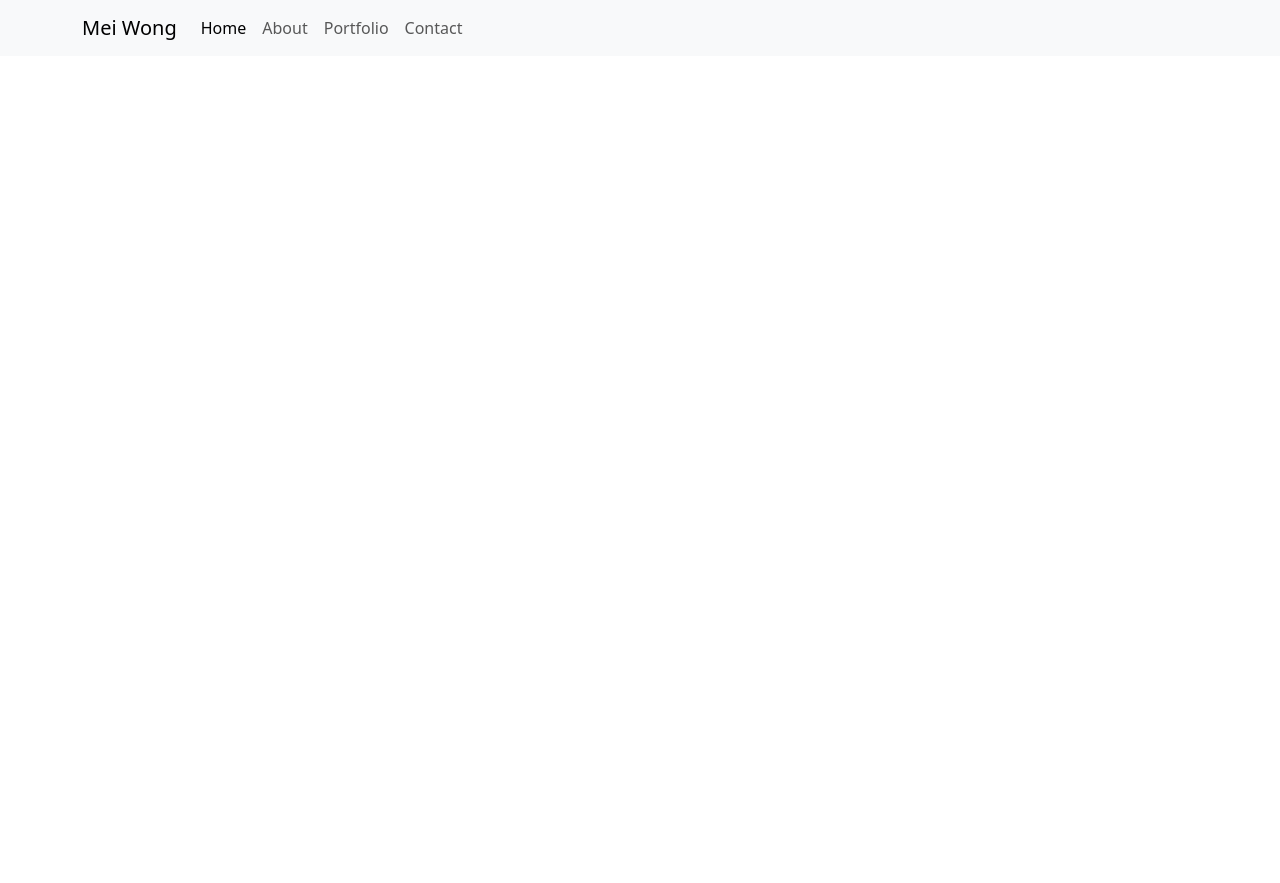
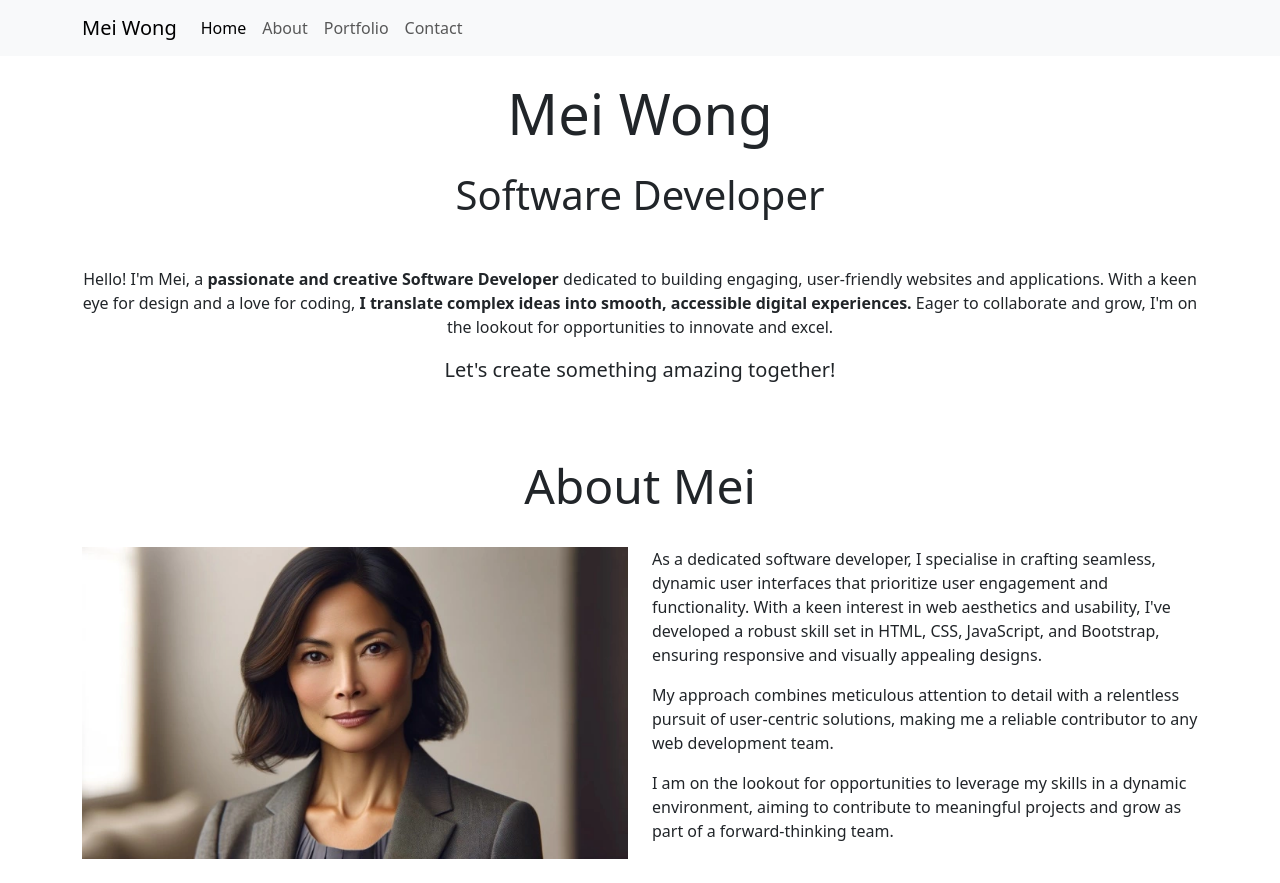
Before and after one commit to moranjohn-95/putting-it-together, a plain HTML site: page index.html in a window 1280 px wide. Before the commit the page ends 800 px from the top, so only its background shows below. Drawn offline with nearby package versions, Linux system fonts and the light colour scheme.

Commit message:
add initial content

```diff
--- a/index.html
+++ b/index.html
@@ -33,6 +33,70 @@
     </div>
   </div>
 </nav>
+<header id="hero" class="container">
+    <!-- section with hero image -->
+    <section class="row">
+        <!-- text-center class used to centre all text inside column -->
+        <div class="col-12 text-center">
+            <h1 class="display-4 my-4">Mei Wong</h1>
+            <!-- mb-5 gives extra margin spacing under subheading -->
+            <h2 class="display-6 mb-5">Software Developer</h2>
+            <p>
+                Hello! I'm Mei, a
+                <strong>passionate and creative Software Developer</strong>
+                dedicated to building engaging, user-friendly websites and
+                applications. With a keen eye for design and a love for coding,
+                <strong>I translate complex ideas into smooth, accessible digital
+                    experiences.</strong>
+                Eager to collaborate and grow, I'm on the lookout for opportunities
+                to innovate and excel.
+            </p>
+            <!-- mb-5 gives extra margin spacing under lead text -->
+            <p class="lead mb-5">Let's create something amazing together!</p>
+        </div>
+    </section>
+</header>
+
+<!-- main content -->
+<main>
+    <!-- About section links to #about href in navbar -->
+    <section id="about" class="container">
+        <div class="row">
+            <!-- my-4 used to add top and bottom margin to heading -->
+            <div class="col-12 text-center my-4">
+                <h2 class="display-5">About Mei</h2>
+            </div>
+            <!-- mb-4 used to add margin under image -->
+            <div class="col-12 col-md-6 mb-4">
+                <!-- img-fluid class makes the image responsive to its container -->
+                <img src="assets/images/mei-wong.webp" class="img-fluid" alt="Mei Wong">
+            </div>
+            <!-- mb-4 used to add margin under text -->
+            <div class="col-12 col-md-6 mb-4">
+                <p>
+                    As a dedicated software developer, I specialise in crafting
+                    seamless, dynamic user interfaces that prioritize user engagement
+                    and functionality. With a keen interest in web aesthetics and
+                    usability, I've developed a robust skill set in HTML, CSS,
+                    JavaScript, and Bootstrap, ensuring responsive and visually
+                    appealing designs.
+                </p>
+                <p>
+                    My approach combines meticulous attention to detail with a
+                    relentless pursuit of user-centric solutions, making me a reliable
+                    contributor to any web development team.
+                </p>
+                <p>
+                    I am on the lookout for opportunities to leverage my skills in a
+                    dynamic environment, aiming to contribute to meaningful projects
+                    and grow as part of a forward-thinking team.
+                </p>
+            </div>
+        </div>
+    </section>
+    <!-- portfolio section starts here -->
+
+</main>
 <!-- Bootstrap JS Script-->
     <script src="https://cdn.jsdelivr.net/npm/bootstrap@5.3.3/dist/js/bootstrap.bundle.min.js"
         integrity="sha384-YvpcrYf0tY3lHB60NNkmXc5s9fDVZLESaAA55NDzOxhy9GkcIdslK1eN7N6jIeHz"
```
Also changed, not shown: Assets/images/bmi-calculator.webp (added), Assets/images/math-wiz.webp (added), Assets/images/mei-wong.webp (added), Assets/images/wags-and-walks.webp (added), Assets/images/we-wellness.webp (added).
